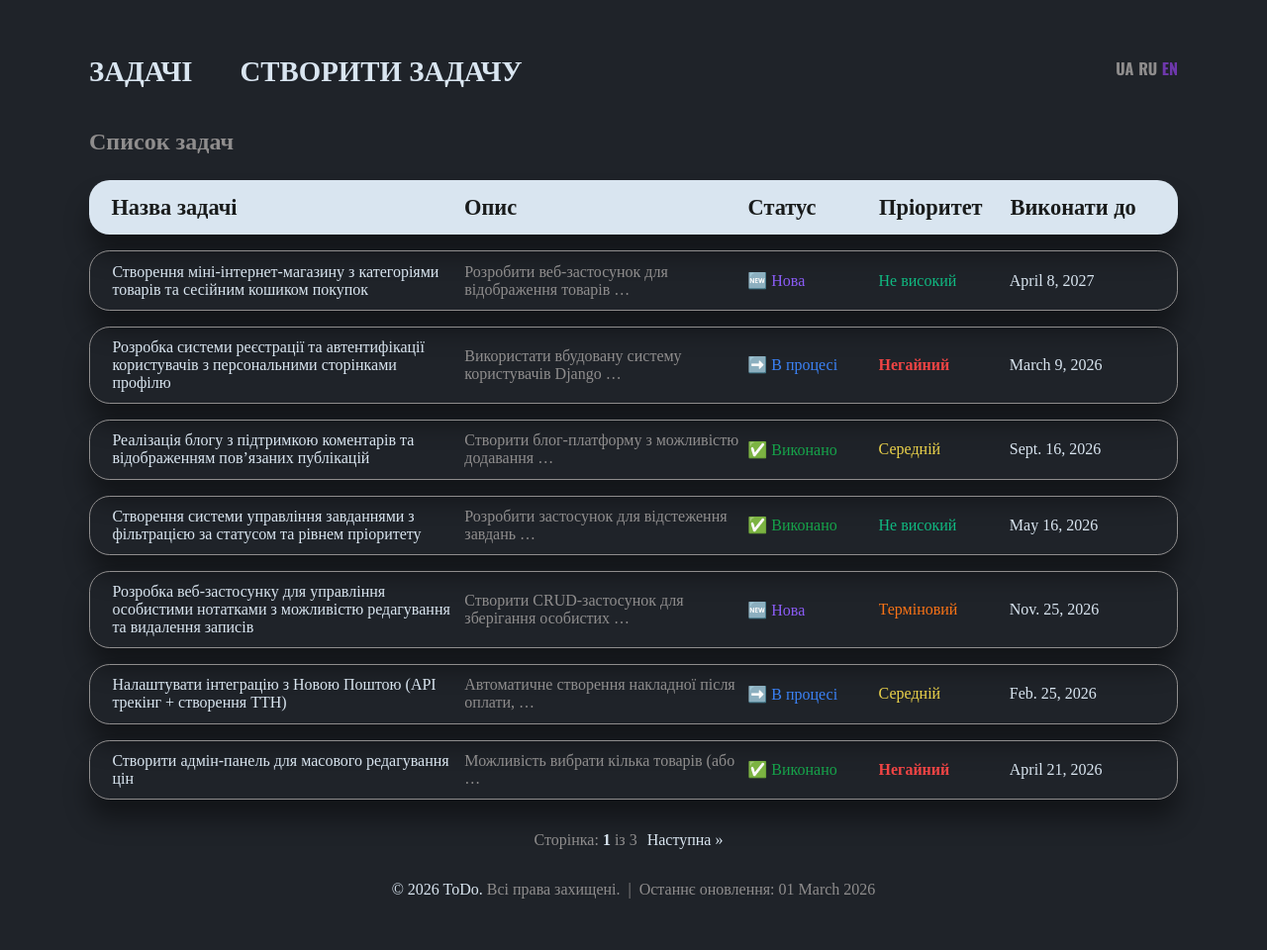
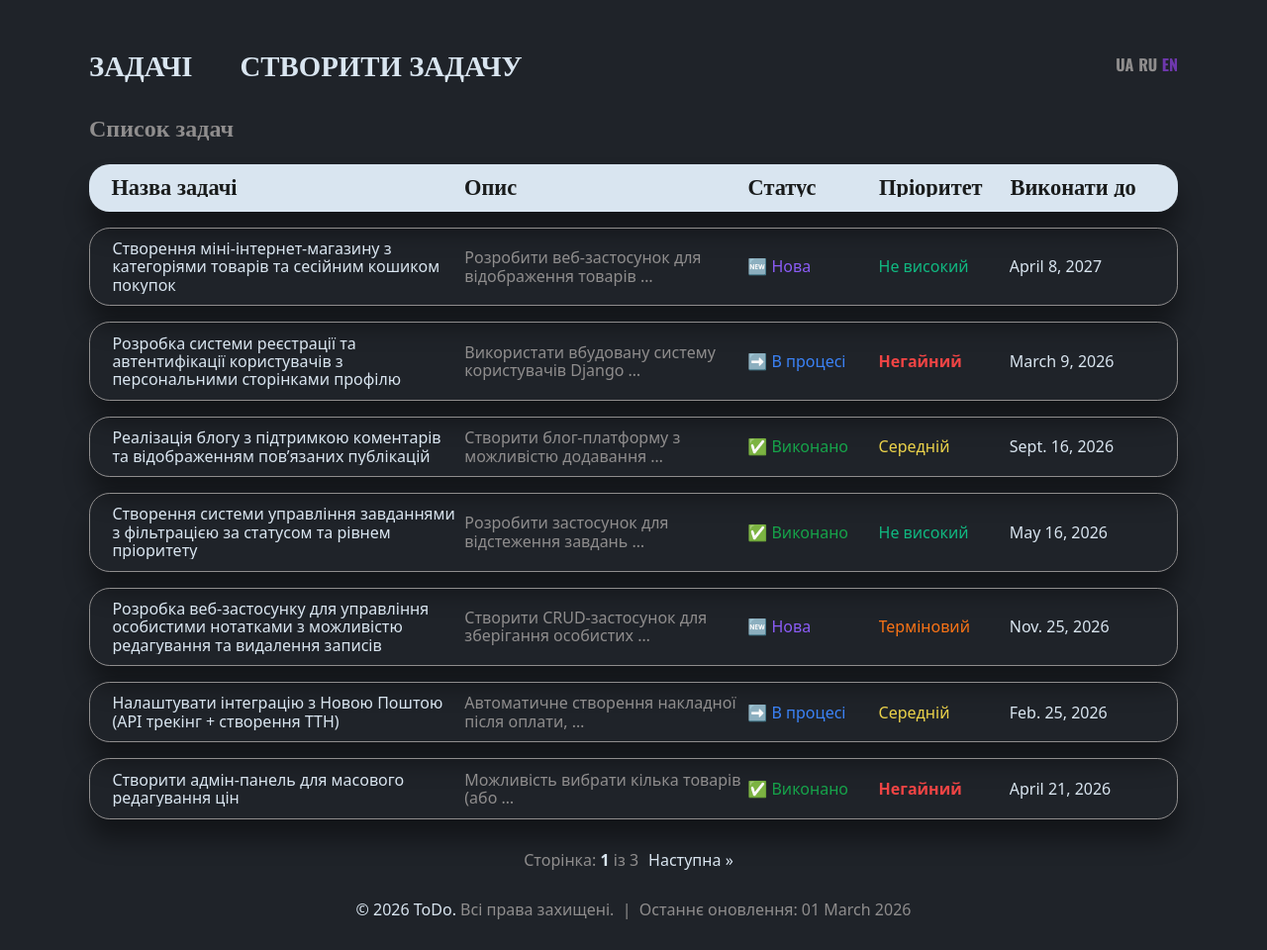
Before and after one commit to DuskyDao/todo_project, a Django app: page /en/ in a window 1280 px wide. Shown: the whole page at 99% size. Before the commit the page ends 908 px from the top, so only its background shows below. Run offline with Django 5.2, Linux system fonts and the light colour scheme; data comes from the database, SQL or seed files in the repository; some libraries are stand-ins or nearby versions.

Commit message:
add modern-normalize.min for css (link)

```diff
--- a/todo/core/static/core/css/style.css
+++ b/todo/core/static/core/css/style.css
@@ -1,3 +1,4 @@
+@import url('https://cdnjs.cloudflare.com/ajax/libs/modern-normalize/2.0.0/modern-normalize.min.css');
 @import url('https://fonts.googleapis.com/css2?family=Oswald:wght@200..700&display=swap');
 
 :root {
@@ -19,6 +20,7 @@ body {
     margin: 0;
     padding: 0;
     box-sizing: border-box;
+    font-size: 1rem;
     color: var(--light);
     background-color: var(--bg-dark);
 }
```
